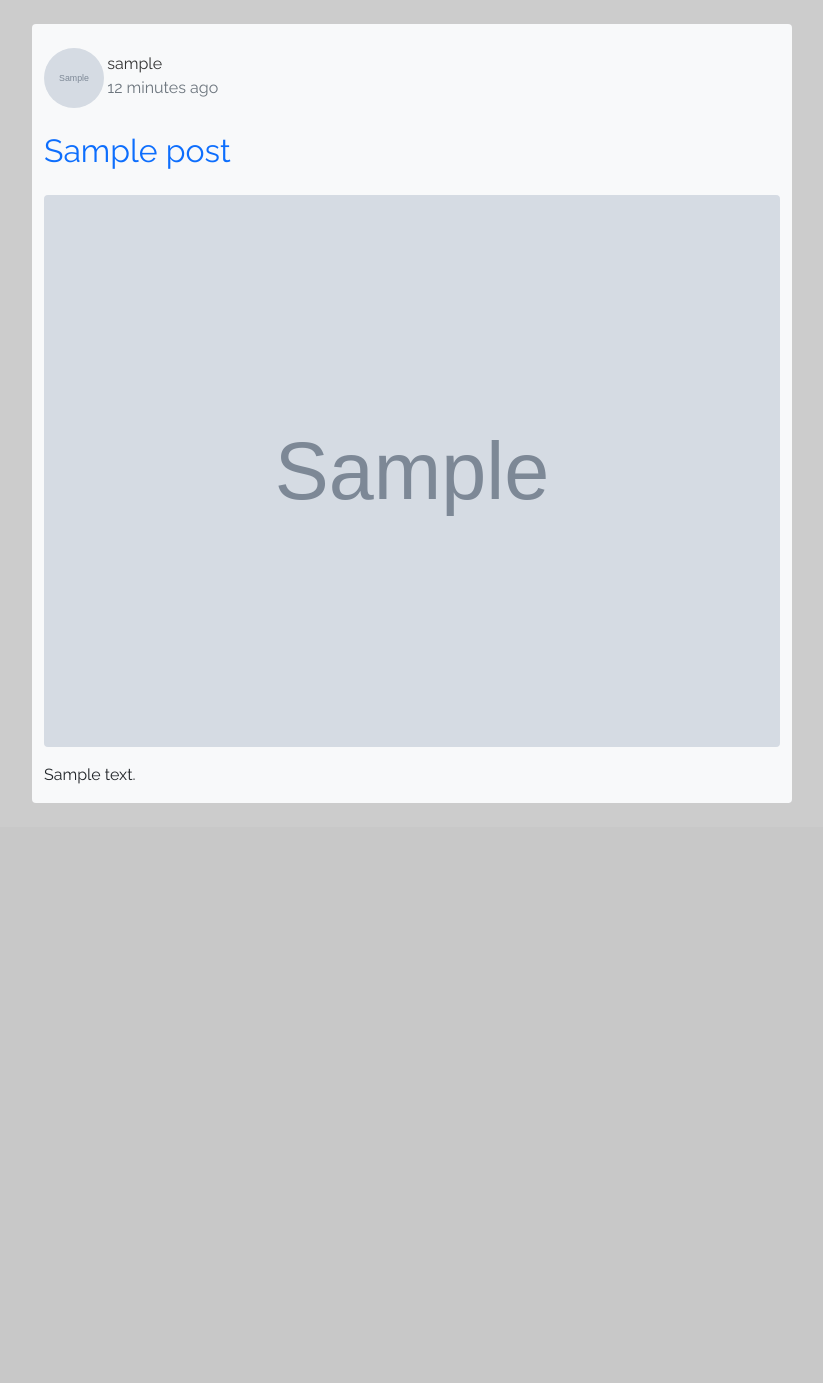
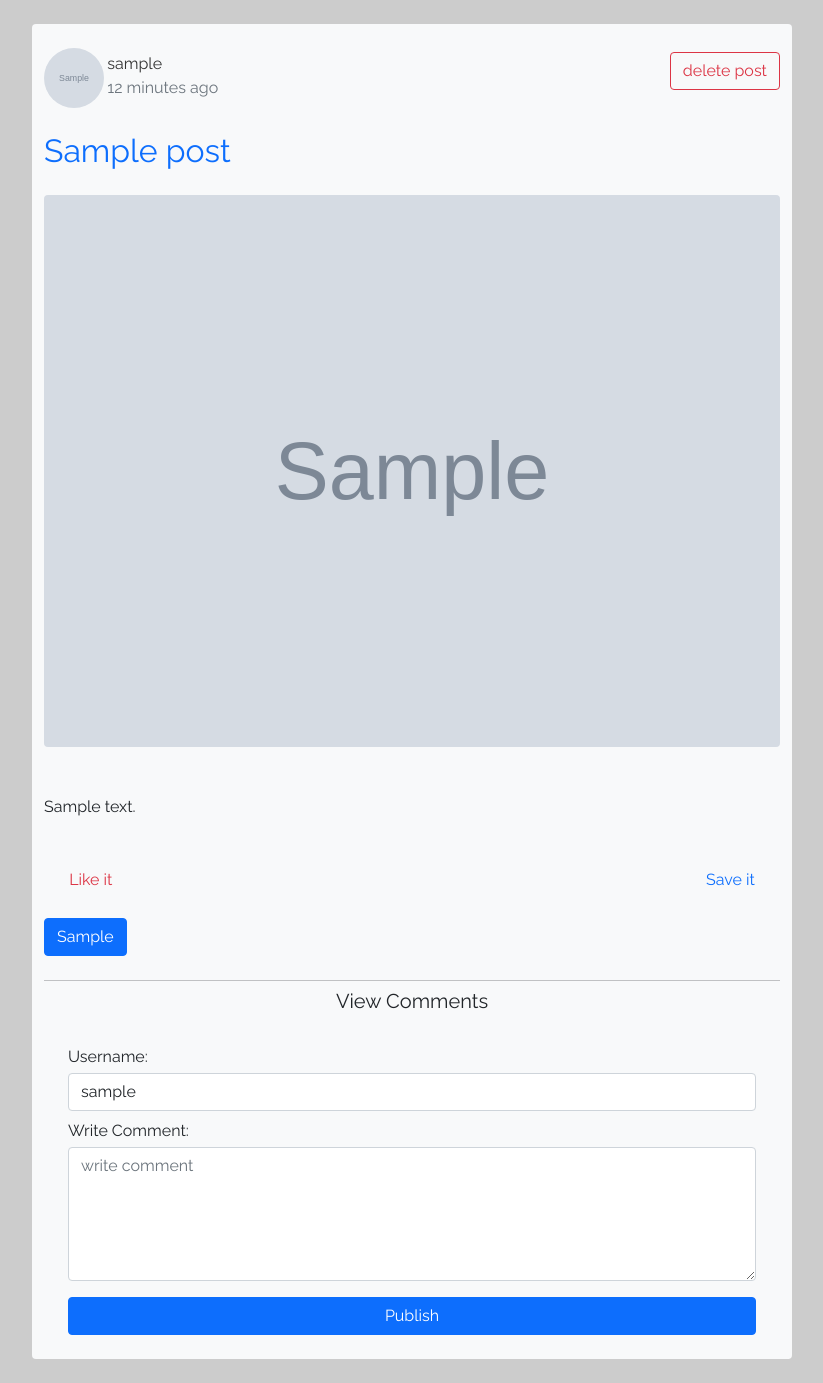
Before and after one commit to zareisajad/blogging-platform-flask, a Flask app: a page that uses app/templates/base.html in a window 1280 px wide. Shown: the part 120-1503 px from the top of the page, without its empty margins (228-1051 px from the left). Before the commit the page ends 923 px from the top, so only its background shows below. Run offline with Flask 2, Linux system fonts and the light colour scheme; a user stored in the database is signed in; tables that the repository leaves empty hold one stand-in row (values such as "Sample post"); grey boxes marked "Sample" are stand-in pictures; parts of the project's set-up code (start-up, migrations or seed data) failed here and were passed over; some libraries are stand-ins or nearby versions.

Commit message:
created comment section, user profile page, delete post option, tags filter

```diff
--- a/app/forms.py
+++ b/app/forms.py
@@ -84,3 +84,14 @@ class ProfileForm(FlaskForm):
         },
         validators=[DataRequired()]
     )
+
+
+class CommentForm(FlaskForm):
+    username = StringField(
+        render_kw={'placeholder': 'username'},
+        validators=[DataRequired()]
+    )
+    comment = TextAreaField(
+        render_kw={'placeholder': 'write comment','cols':'30', 'rows':'5'},
+        validators=[DataRequired()]
+    )
--- a/app/routes.py
+++ b/app/routes.py
@@ -6,8 +6,8 @@ from flask_login import current_user, login_user, logout_user, login_required
 from werkzeug.utils import secure_filename
 
 from app import app, login, db
-from app.models import User, Category, Post, Profile
-from app.forms import AddPostForm, ProfileForm, SignupForm
+from app.models import User, Category, Post, Profile, Comment
+from app.forms import AddPostForm, ProfileForm, SignupForm, CommentForm
 
 
 @login.user_loader
@@ -30,7 +30,7 @@ def login():
         if not user or not user.check_password(password):
             abort(404)
         login_user(user)
-    return redirect(url_for("explore"))
+    return redirect(url_for("setting"))
 
 
 @app.route("/signup", methods=["GET", "POST"])
@@ -62,7 +62,7 @@ def upload_img(img_file):
     filename = img.filename
     if filename != '':
         img_name = filename.split('.')
-        img_name[0] = current_user.profile.fname + str(current_user.id) + '.'
+        img_name[0] = current_user.username + str(current_user.id) + '.'
         name = ''.join(img_name)
         filename = secure_filename(name)
         img.save(os.path.join(app.config["UPLOAD_PATH"], filename))
@@ -80,6 +80,7 @@ def setting():
                 avatar=upload_img(form.avatar.data),
                 fname=form.fname.data,
                 lname=form.lname.data,
+                about=form.about.data,
                 user_id=current_user.id
             )
             db.session.add(profile)
@@ -96,7 +97,7 @@ def setting():
                 p.avatar = upload_img(form.avatar.data)
             db.session.commit()
             flash('Profil has been updated!', category='success')
-            return redirect(url_for('setting'))
+            return redirect(url_for('profile', username=current_user.username))
     else:
         if current_user.profile:
             form.fname.data = current_user.profile.fname
@@ -109,7 +110,7 @@ def setting():
 @login_required
 def profile(username):
     user = User.query.filter_by(username=username).first()
-    return render_template('profile.html')
+    return render_template('profile.html', user=user)
 
 
 @app.route("/add/post", methods=["GET", "POST"])
@@ -128,6 +129,7 @@ def add_post():
                 request.form.get('editordata'),
                 tags=app.config["ALLOWED_TAGS"],
                 attributes=app.config["ALLOWED_ATTRIBUTES"],
+                styles=app.config['ALLOWED_STYLES']
             )
             category = Category.query.filter_by(
                 title=str(form.category.data)
@@ -142,15 +144,45 @@ def add_post():
             )
             db.session.add(post)
             db.session.commit()
-            return redirect(url_for('add_post'))
+            return redirect(url_for('post_detail', title=post.title))
     return render_template('add_post.html', form=form, title='Add Post')
+
+
+@app.route("/posts/delete/<id>", methods=["GET", "POST"])
+@login_required
+def delete_post(id):
+    post = Post.query.filter_by(id=id).first_or_404()
+    post_image = 'app/static' + post.image
+    if os.path.isfile(post_image):
+        os.remove(post_image)
+    db.session.delete(post)
+    db.session.commit()
+    flash('post has been deleted!', category='info')
+    return redirect(url_for('profile', username=current_user.username))
 
 
 @app.route("/posts/<title>", methods=["GET", "POST"])
 @login_required
 def post_detail(title):
+    form = CommentForm()
     post = Post.query.filter_by(title=title).first()
-    return render_template('post_detail.html', post=post)
+    tags = post.tags.split(',')
+    comments = Comment.query.all()
+    if form.validate_on_submit():
+        comment = Comment(
+            comment=form.comment.data,
+            username=form.username.data,
+            post_id=post.id
+        )
+        db.session.add(comment)
+        db.session.commit()
+        flash('Your comment has been published!', category='success')
+        return redirect(url_for('post_detail', title=post.title))
+    if request.method == 'GET':
+        form.username.data = current_user.username
+    return render_template(
+        'post_detail.html', post=post, tags=tags, comments=comments, form=form
+    )
 
 
 @app.route("/add/category", methods=["GET", "POST"])
@@ -173,8 +205,16 @@ def pass_category():
     return dict(category=category)
 
 
-@app.route("/filter/category/<id>", methods=["GET", "POST"])
+@app.route("/filter/category/<category>", methods=["GET", "POST"])
 @login_required
-def filter_by_category(id):
-    posts = Post.query.filter_by(category_id=id).all()
+def filter_by_category(category):
+    c = Category.query.filter_by(title=category).first()
+    posts = Post.query.filter_by(category_id=c.id).all()
     return render_template('explore.html', posts=posts)
+
+
+@app.route("/filter/tag/<tag>", methods=["GET", "POST"])
+@login_required
+def filter_by_tags(tag):
+    posts = Post.query.filter(Post.tags.contains(tag)).all()
+    return render_template('explore.html', posts=posts)
--- a/app/static/main.css
+++ b/app/static/main.css
@@ -1,4 +1,5 @@
 @import url("https://fonts.googleapis.com/css?family=Raleway:200,100,400");
+
 
 body {
   background: #ccc;
@@ -74,7 +75,7 @@ main a:hover {
 }
 
 .post-card-img {
-  height: 350px;
+  height: 330px;
   width: 100%;
   object-fit: cover;
 }
@@ -97,3 +98,18 @@ main a:hover {
   width: 113px;
   object-fit: cover;
 }
+.profile-avatar{
+  border-radius: 90%;
+  width: 180px;
+  height: 180px;
+  object-fit: cover;
+}
+.profile-post-img {
+  width: 250px;
+  height: 300px;
+  object-fit: cover;
+}
+
+.post-detail-icons{
+  vertical-align: middle;
+}
--- a/app/static/main.js
+++ b/app/static/main.js
@@ -53,7 +53,7 @@ loginForm.addEventListener("submit", (e) => {
     xml.open("POST", "/login-request", true);
     xml.onload = function (e) {
       if (xml.status === 200) {
-        window.location.href = "/user/profile";
+        window.location.href = "/user/setting";
       } else {
         document.querySelector(".login-form-message").innerHTML =
           "Something went wrong!";
--- a/app/templates/add_post.html
+++ b/app/templates/add_post.html
@@ -66,7 +66,6 @@
           ['font', ['bold', 'underline', 'clear']],
           ['color', ['color']],
           ['para', ['ul', 'ol', 'paragraph']],
-          ['table', ['table']],
           ['insert', ['link', 'picture']],
           ['view', ['codeview']]
         ]
--- a/app/templates/base.html
+++ b/app/templates/base.html
@@ -76,9 +76,9 @@
     <div class="container">
         <div class="collapse navbar-collapse">
           <ul class="navbar-nav me-auto mb-2 mb-sm-0 text-capitalize">
-        {% for i in category %}
+        {% for category in category %}
         <li class="nav-item">
-          <a class="nav-link" href="{{ url_for('filter_by_category', id=i.id) }}">{{i.title}}</a>
+          <a class="nav-link" href="{{ url_for('filter_by_category', category=category.title) }}">{{category.title}}</a>
         </li>
         {% endfor %}
         <li class="nav-item">
--- a/app/templates/post_detail.html
+++ b/app/templates/post_detail.html
@@ -15,6 +15,9 @@
                     </a>
                 </div>
                 <div class="col-md-11 mt-1">
+                    {% if current_user.username == post.author.username %}
+                    <a style="float: right;" href="{{ url_for('delete_post', id=post.id) }}" class="btn btn-outline-danger">delete post</a>
+                    {% endif %}
                     <!-- author username -->
                     <a href="{{ url_for('profile', username=post.author.username) }}">{{ post.author.username }} <br></a>
                     <!-- published date -->
@@ -26,11 +29,59 @@
             <!-- post image -->
             <img class="w-100 h-90 rounded" src="{{ url_for('static', filename=post.image)}}" alt="">
             <!-- post content -->
-            <div class="pe-5 mt-3 mb-3 post-card-content" >{{ post.content|safe }}</div>
+            <div class="pe-5 mt-5 mb-5" >{{ post.content|safe }}</div>
+            <!-- save btn -->
+            <a class="text-danger" href=""><i class="material-icons post-detail-icons">&#xe87e;</i> Like it</a>
+            <!-- like btn -->
+            <div style="float: right;">
+                <a class="text-primary" href="#">Save it <i class="material-icons post-detail-icons">&#xe867;</i></a>
+            </div>
+            <!-- post tags -->
+            <div class="pt-4 pb-3">
+                {% for tag in tags %}
+                <span><a href="{{ url_for('filter_by_tags', tag=tag) }}" class="btn btn-primary">{{ tag }}</a></span>
+                {% endfor %}
+            </div>
+            <hr class="dropdown-divider">
+            <!-- comments -->
+            <div class="">
+                <h5 class="text-center" id="commentBtn" style="cursor: pointer;">View Comments</h5>
+                <div id="comments" style="display: none;">
+                    {% for comment in comments %}
+                        <div class="mt-1 ps-4">
+                            <!-- author username -->
+                            <a href="{{ url_for('profile', username=comment.username) }}">{{ comment.username }} <br></a>
+                            <p class="text-muted">12 minutes ago</p>
+                            <p>{{ comment.comment }}</p>
+                        </div>
+                    {% endfor %}
+                </div>
+            </div>
+            <!-- comments form -->
+            <div class="p-4">
+                <form method="post">
+                    {{ form.hidden_tag() }}
+                        <div class="mb-2">
+                            <label class="mb-1" for="comment">Username:</label>
+                            {{ form.username(class_='form-control') }}
+                        </div>
+                        <div class="">
+                            <label class="mb-1" for="comment">Write Comment:</label>
+                            {{ form.comment(class_='form-control') }}
+                        </div>
+                    <button class="btn btn-primary mt-3 w-100" type="submit">Publish</button>
+                </form>
+            </div>
         </div>
         <div class="col-md-2 ms-">
         </div>
       </div>
     </div>
 </main>
+<script>
+    document.querySelector('#commentBtn').addEventListener('click', () => {
+        document.querySelector('#comments').style.display = 'block';
+        document.querySelector('#commentBtn').textContent = 'Comments';
+    })
+</script>
 {% endblock %}
```
Also changed, not shown: app/models.py (+9 -2 lines), app/templates/explore.html (+8 -6 lines), app/templates/profile.html (+57 -0 lines), config.py (+5 -2 lines), migrations/versions/d091c0adbe0e_.py (renamed from migrations/versions/48a44ea0264d_.py, +13 -4 lines).
